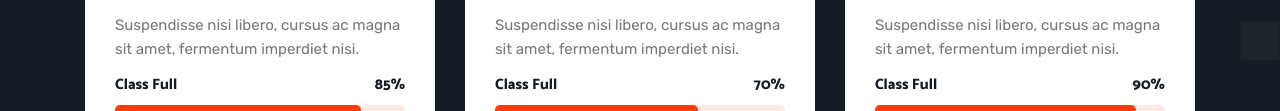
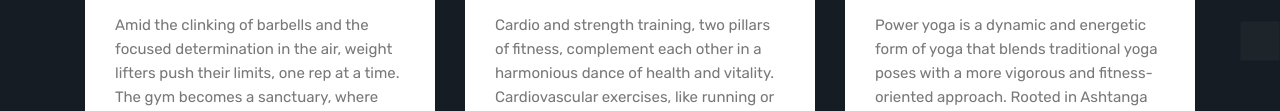
Before and after one commit to tushar-km/GymWebsite, a plain HTML site: page index.html in a window 1280 px wide. Shown: the part 2659-2770 px from the top of the page. Drawn offline with nearby package versions, Linux system fonts and the light colour scheme.

Commit message:
Update index.html

```diff
--- a/index.html
+++ b/index.html
@@ -271,7 +271,7 @@
                   </div>
 
                   <p class="card-text">
-                    Suspendisse nisi libero, cursus ac magna sit amet, fermentum imperdiet nisi.
+                    Amid the clinking of barbells and the focused determination in the air, weight lifters push their limits, one rep at a time. The gym becomes a sanctuary, where iron and sweat forge strength and resilience. With each lift, they build both their bodies and their minds, embodying the essence of discipline and dedication. Whether it's the adrenaline-fueled thrill of a personal record or the steady progress towards their goals, weight lifting becomes a journey of self-improvement and growth, creating a community of like-minded individuals bound by a shared passion for strength and fitness
                   </p>
 
                   <div class="card-progress">
@@ -313,7 +313,7 @@
                   </div>
 
                   <p class="card-text">
-                    Suspendisse nisi libero, cursus ac magna sit amet, fermentum imperdiet nisi.
+                    Cardio and strength training, two pillars of fitness, complement each other in a harmonious dance of health and vitality. Cardiovascular exercises, like running or cycling, elevate the heart rate, pumping oxygen throughout the body, and boosting endurance. It's an opportunity to feel the wind on your face and push your limits, creating a sense of freedom and euphoria.
                   </p>
 
                   <div class="card-progress">
@@ -355,7 +355,7 @@
                   </div>
 
                   <p class="card-text">
-                    Suspendisse nisi libero, cursus ac magna sit amet, fermentum imperdiet nisi.
+                   Power yoga is a dynamic and energetic form of yoga that blends traditional yoga poses with a more vigorous and fitness-oriented approach. Rooted in Ashtanga and Vinyasa yoga styles, power yoga focuses on strength, flexibility, balance, and breath control. It is often practiced in a heated room, which aids in increasing flexibility and detoxification through sweat.
                   </p>
 
                   <div class="card-progress">
@@ -397,7 +397,7 @@
                   </div>
 
                   <p class="card-text">
-                    Suspendisse nisi libero, cursus ac magna sit amet, fermentum imperdiet nisi.
+                    The Fitness Pack is designed to provide a holistic approach to fitness, combining exercise, nutrition, and support to help individuals achieve and maintain a healthier lifestyle. Whether someone is a beginner or a seasoned fitness enthusiast, the Fitness Pack can serve as a valuable resource to guide and support their wellness journey.
                   </p>
 
                   <div class="card-progress">
```
